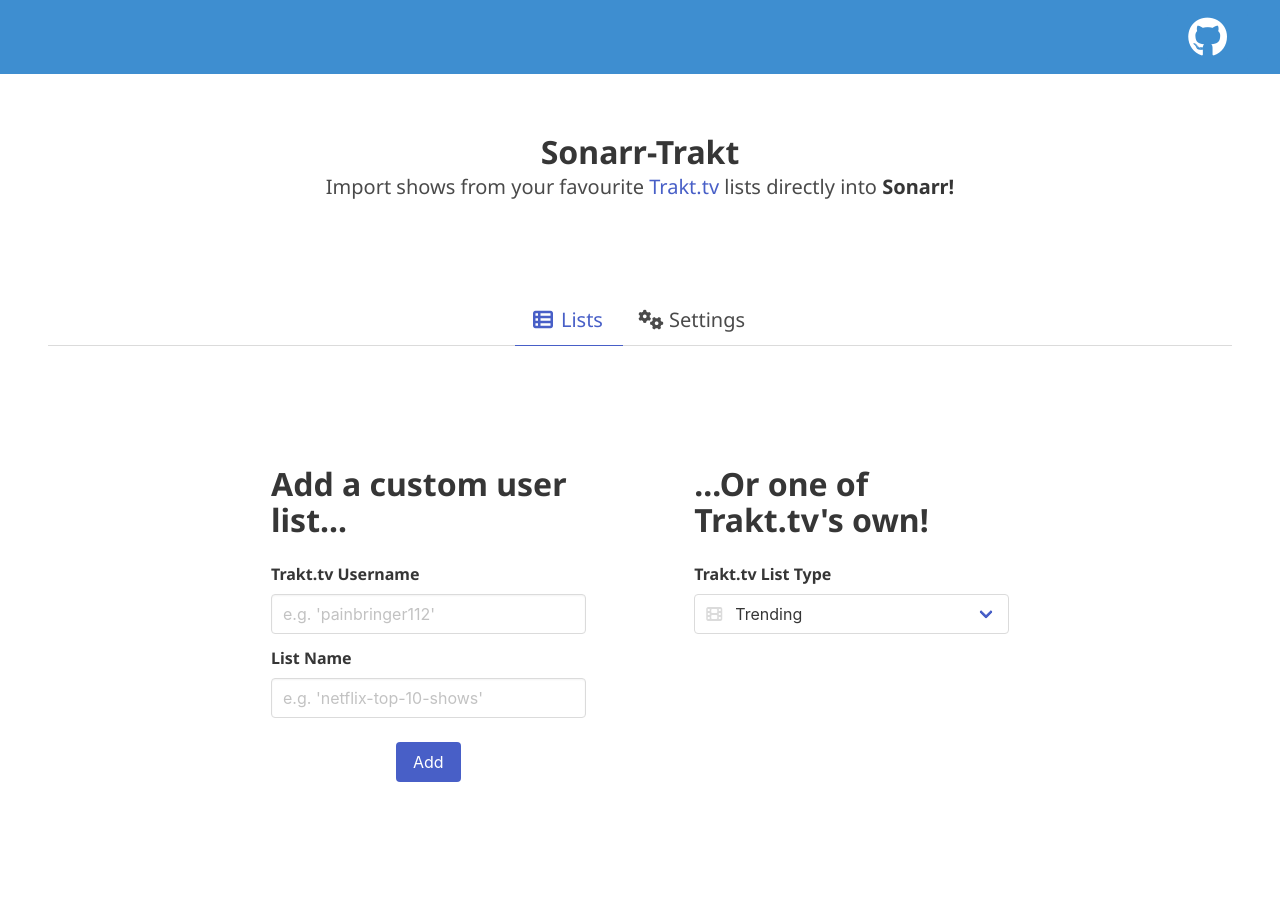
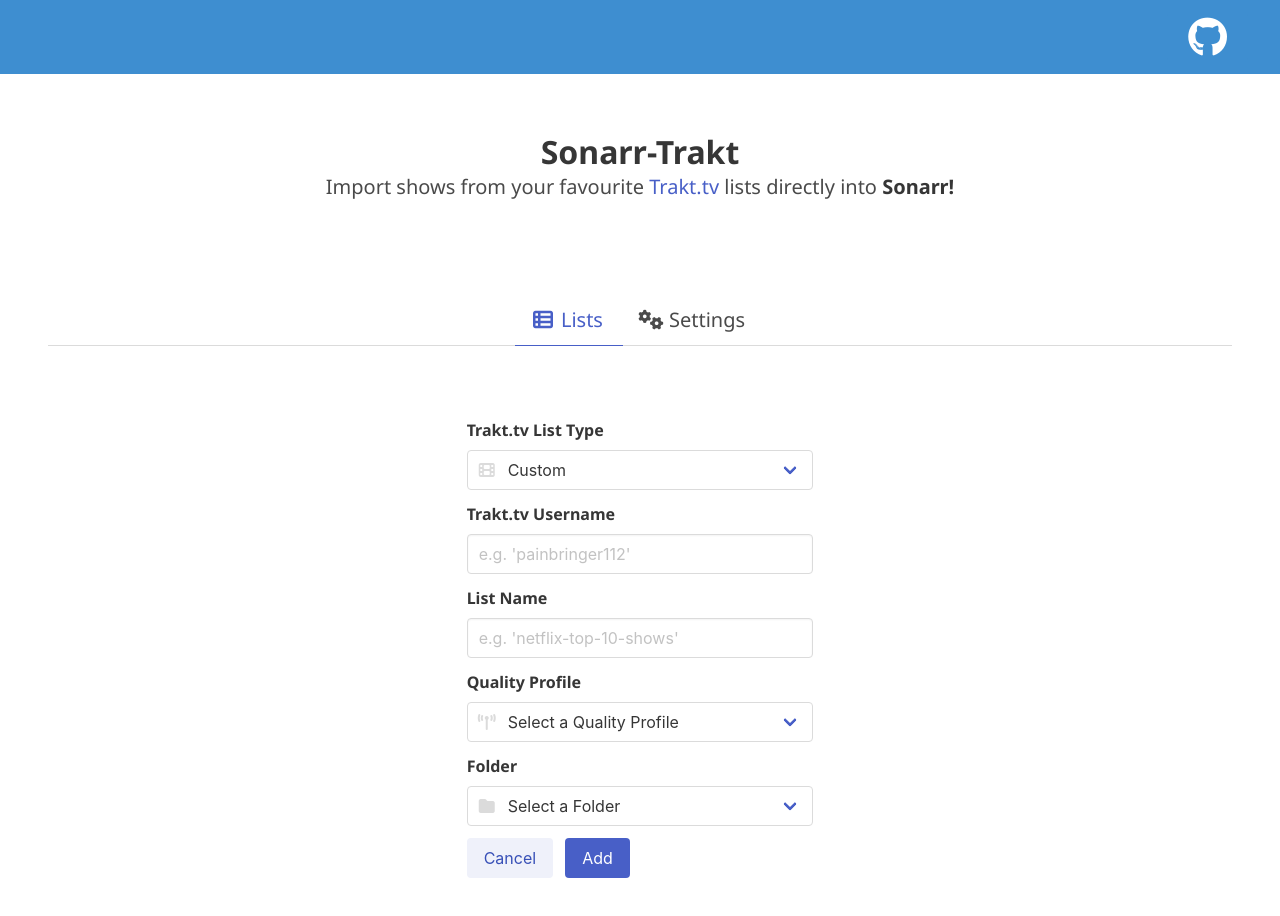
Before and after one commit to christophercatt/listarr, a React (Create React App) app: page / in a window 1280 px wide. Both pictures are taken after a click on the button "Add a list". Shown: the top 916 px of the page. Built offline with nearby package versions, Linux system fonts and the light colour scheme.

Commit message:
Implemented UI and UI logic

```diff
--- a/src/App.js
+++ b/src/App.js
@@ -3,6 +3,7 @@
 import "./styles.css";
 import Navbar from "./components/Navbar.jsx";
 import Tabs from "./components/Tabs.jsx";
+import Header from "./components/Header.jsx";
 
 export default class App extends React.Component {
   constructor() {
@@ -10,7 +11,6 @@
     this.state = {
       lists: [],
     };
-    this.handleSubmit = this.handleSubmit.bind(this);
   }
 
   setLists = (childData) => {
@@ -22,25 +22,14 @@
       <div>
         <Navbar />
 
-        <section className="section">
-          <div className="container pt-3 has-text-centered">
-            <h1 className="title">Sonarr-Trakt</h1>
-            <p className="subtitle">
-              Import shows from your favourite{" "}
-              <a href="trakt.tv" target="_blank">
-                Trakt.tv
-              </a>{" "}
-              lists directly into <strong>Sonarr!</strong>
-            </p>
-          </div>
-        </section>
+        <Header />
 
         <Tabs lists={this.state.lists} addList={this.setLists} />
       </div>
     );
   }
 
-  handleSubmit(e) {
+  /*handleSubmit(e) {
     e.preventDefault();
     var usr = this.refs.user.value;
     console.log(usr);
@@ -82,7 +71,6 @@
         this.setState({ res: json });
         console.log(json);
       });*/
-  }
 }
 
 // "Content-Type: application/json" -H "trakt-api-version: 2" -H "trakt-api-key: d04f391566cf6107225a431341d4272622eedda1e26abf49b5623899d29fb89d" https://api.trakt.tv/users/painbringer112/lists/netflix-top-10-shows/items
--- a/src/components/AddList.jsx
+++ b/src/components/AddList.jsx
@@ -1,11 +1,37 @@
-import React from "react";
+import React, { useState } from "react";
 
 const AddList = (props) => {
+  const [listType, setListType] = useState("Custom");
+
+  let handleChange = (e) => {
+    setListType(e.target.value);
+  };
+
   return (
-    <section className="section">
     <div className="columns is-centered">
       <div className="column is-one-third">
-          <h3 className="title">Add a custom user list...</h3>
+        <div class="field">
+          <label htmlFor="" className="label">
+            Trakt.tv List Type
+          </label>
+          <p class="control has-icons-left is-expanded">
+            <span class="select is-fullwidth">
+              <select onChange={handleChange} id="select">
+                <option value="Trending">Trending</option>
+                <option value="Popular">Popular</option>
+                <option value="Anticipated">Anticipated</option>
+                <option value="Watchlist">Watchlist</option>
+                <option selected value="Custom">
+                  Custom
+                </option>
+              </select>
+            </span>
+            <span class="icon is-small is-left">
+              <i class="fas fa-film"></i>
+            </span>
+          </p>
+        </div>
+        {(listType === "Custom" || listType === "Watchlist") && (
           <div className="field">
             <label className="label">Trakt.tv Username</label>
             <div className="control">
@@ -16,6 +42,8 @@
               />
             </div>
           </div>
+        )}
+        {listType === "Custom" && (
           <div className="field">
             <label className="label">List Name</label>
             <div className="control">
@@ -26,12 +54,50 @@
               />
             </div>
           </div>
+        )}
         <div className="field">
+          <label htmlFor="" className="label">
+            Quality Profile
+          </label>
+          <p class="control has-icons-left is-expanded">
+            <span class="select is-fullwidth">
+              <select>
+                <option selected>Select a Quality Profile</option>
+              </select>
+            </span>
+            <span class="icon is-small is-left">
+              <i class="fas fa-broadcast-tower"></i>
+            </span>
+          </p>
+        </div>
+        <div className="field">
+          <label htmlFor="" className="label">
+            Folder
+          </label>
+          <p class="control has-icons-left is-expanded">
+            <span class="select is-fullwidth">
+              <select>
+                <option selected>Select a Folder</option>
+              </select>
+            </span>
+            <span class="icon is-small is-left">
+              <i class="fas fa-folder"></i>
+            </span>
+          </p>
+        </div>
+        <div className="field is-grouped">
           <div className="control">
-              <div className="buttons is-centered">
+            <button
+              onClick={() => props.addList(null)}
+              className="button is-link is-light"
+            >
+              Cancel
+            </button>
+          </div>
+          <div className="control">
             <button
               onClick={() => props.addList("1")}
-                  className="button is-link  mt-3"
+              className="button is-link"
             >
               Add
             </button>
@@ -39,28 +105,6 @@
         </div>
       </div>
     </div>
-        <div className="column is-one-third is-offset-1">
-          <h3 className="title">...Or one of Trakt.tv's own!</h3>
-          <div class="field">
-            <label htmlFor="" className="label">
-              Trakt.tv List Type
-            </label>
-            <p class="control has-icons-left is-expanded">
-              <span class="select is-fullwidth">
-                <select>
-                  <option selected>Trending</option>
-                  <option>Popular</option>
-                  <option>Anticipated</option>
-                </select>
-              </span>
-              <span class="icon is-small is-left">
-                <i class="fas fa-film"></i>
-              </span>
-            </p>
-          </div>
-        </div>
-      </div>
-    </section>
   );
 };
 
--- /dev/null
+++ b/src/components/Header.jsx
@@ -0,0 +1,20 @@
+import React from "react";
+
+const Header = () => {
+  return (
+    <section className="section">
+      <div className="container pt-3 has-text-centered">
+        <h1 className="title">Sonarr-Trakt</h1>
+        <p className="subtitle">
+          Import shows from your favourite{" "}
+          <a href="https://trakt.tv" target="_blank">
+            Trakt.tv
+          </a>{" "}
+          lists directly into <strong>Sonarr!</strong>
+        </p>
+      </div>
+    </section>
+  );
+};
+
+export default Header;
--- a/src/components/Lists.jsx
+++ b/src/components/Lists.jsx
@@ -6,10 +6,13 @@
   const [isAddingList, setIsAddingList] = useState(false);
 
   const lists = props.lists;
-  const callbackFunction = (childData) => {
-    let l = lists;
-    l.push(childData);
-    props.addList(l);
+  const setList = (childData) => {
+    if (childData !== null) {
+      let l = lists;
+      l.push(childData);
+      props.addList(l);
+    }
+
     setIsAddingList(false);
   };
 
@@ -24,7 +27,7 @@
 
   return (
     <section className="section">
-      {isAddingList && <AddList addList={callbackFunction} />}
+      {isAddingList && <AddList addList={setList} />}
       {!isAddingList && (
         <div>
           <div className="container has-text-centered">{displayLists}</div>
```
Lines whose indentation alone changed are shown as unchanged.
